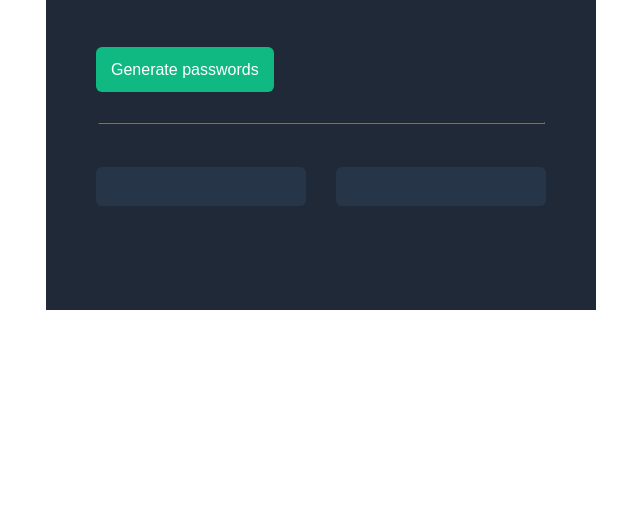
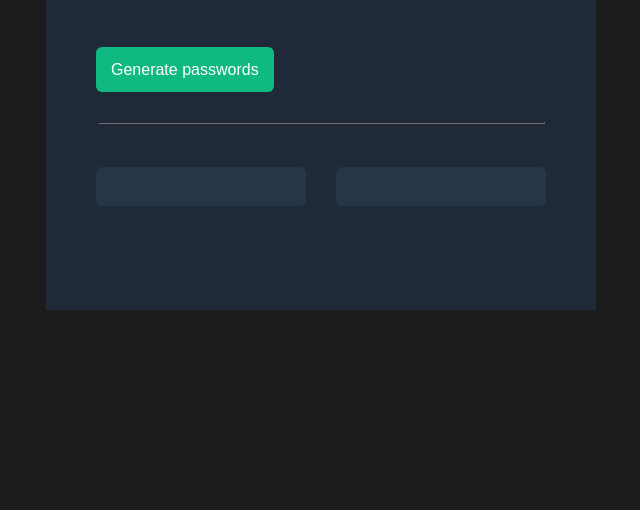
Before and after one commit to Diliano/password-generator, a plain HTML site: page index.html in a window 1280 px wide. Shown: the part 290-800 px from the top of the page, without its empty margins (319-959 px from the left). Drawn offline with Linux system fonts and the light colour scheme.

Commit message:
Added background colour for 'body' to sit behind the ui

```diff
--- a/index.css
+++ b/index.css
@@ -12,6 +12,7 @@ body {
     margin: 0;
     font-family: Inter;
     color: #FFFFFF;
+    background: #1C1C1C;
 }
 
 #ui-container {
```
